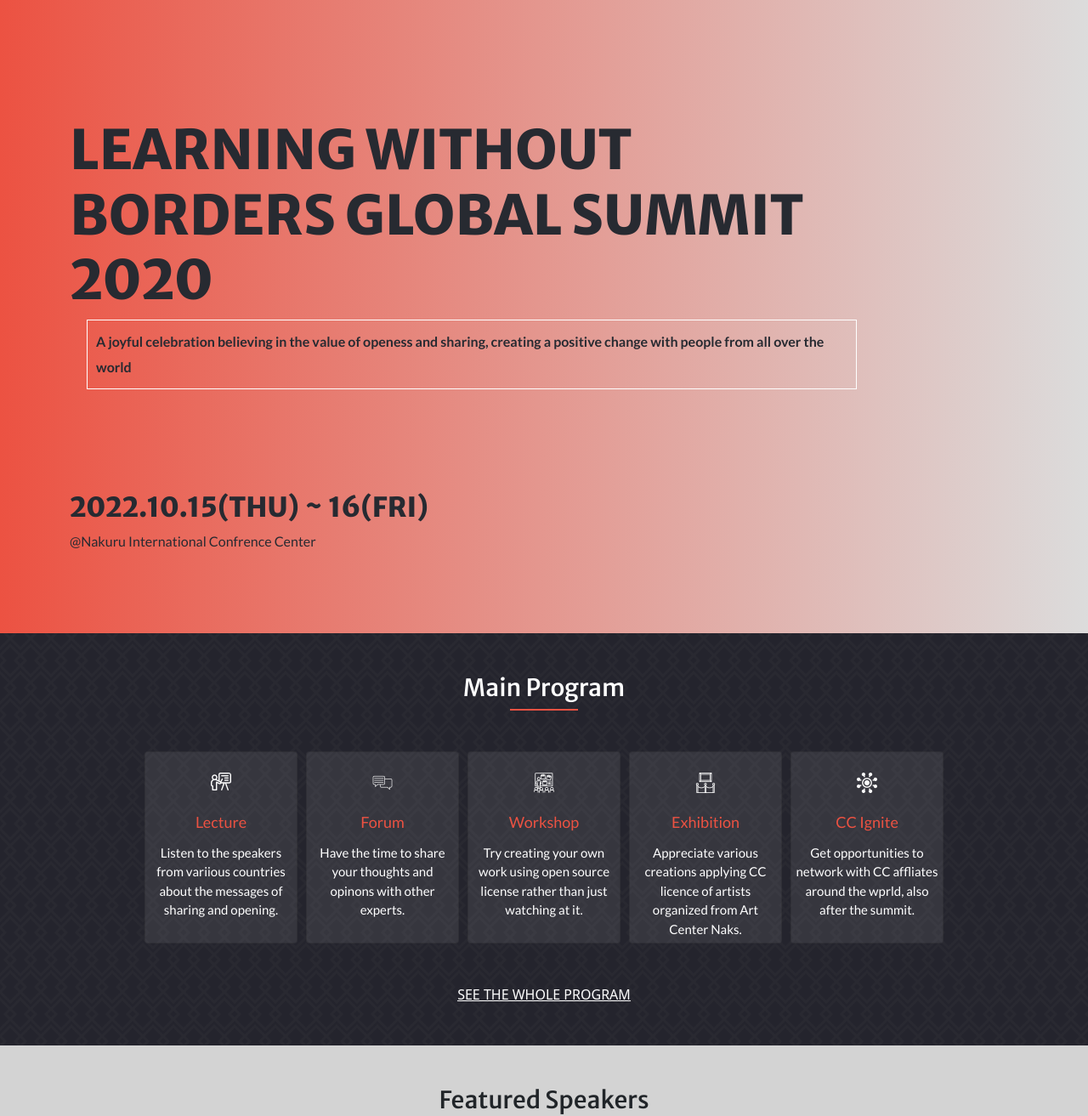
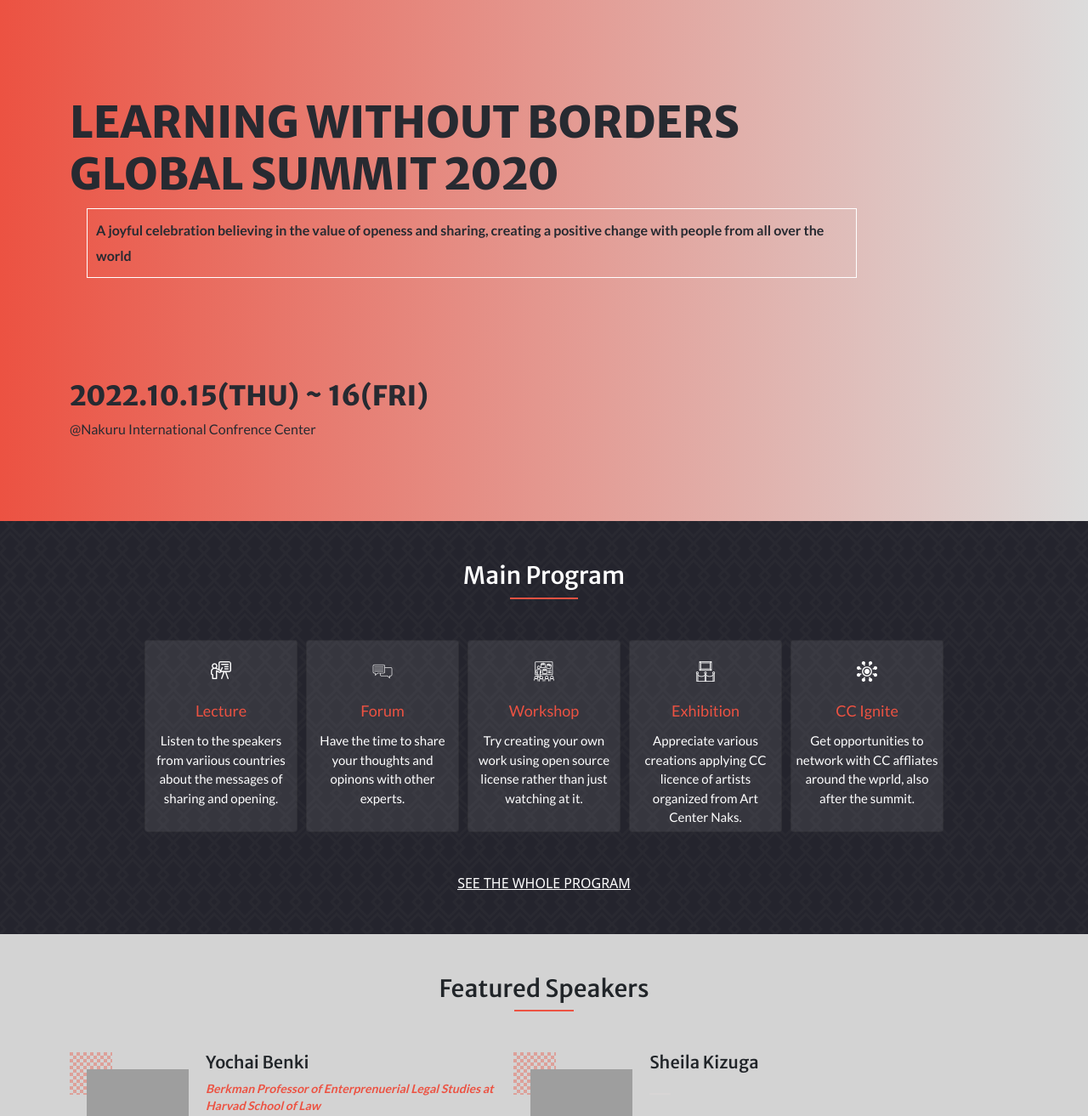
Before and after one commit to jmoseka/Conference-Frontend, a website: page index.html in a window 1280 px wide. Shown: the part 120-1433 px from the top of the page at 85% size. Drawn offline with nearby package versions, Linux system fonts and the light colour scheme; grey boxes are pictures that could not be loaded.

Commit message:
change font and padding

```diff
--- a/index.html
+++ b/index.html
@@ -80,7 +80,7 @@
 
           <div class="row">
 
-                  <div class="col pt-4 col-lg-10 mt-5 pt-md-5">
+                  <div class="col pt-4 col-lg-10 mt-5">
                       <h1 class="home-title">LEARNING WITHOUT BORDERS GLOBAL SUMMIT 2020</h1>
                       <p class="home-p"><strong>A joyful celebration believing in the value of openess and sharing,
                           creating a positive change with people from all over the world</strong></p>
--- a/style.css
+++ b/style.css
@@ -456,7 +456,7 @@ footer {
   }
 
   .home-title {
-    font-size: 4rem;
+    font-size: 3.2rem;
   }
 
   .text-time {
@@ -501,7 +501,7 @@ footer {
   }
 
   .speaker-line {
-    border: 1px solid rgb(185, 185, 185);
+    border: 1px solid rgb(216, 213, 213);
     margin: 24px 0;
     width: 25px;
   }
```
